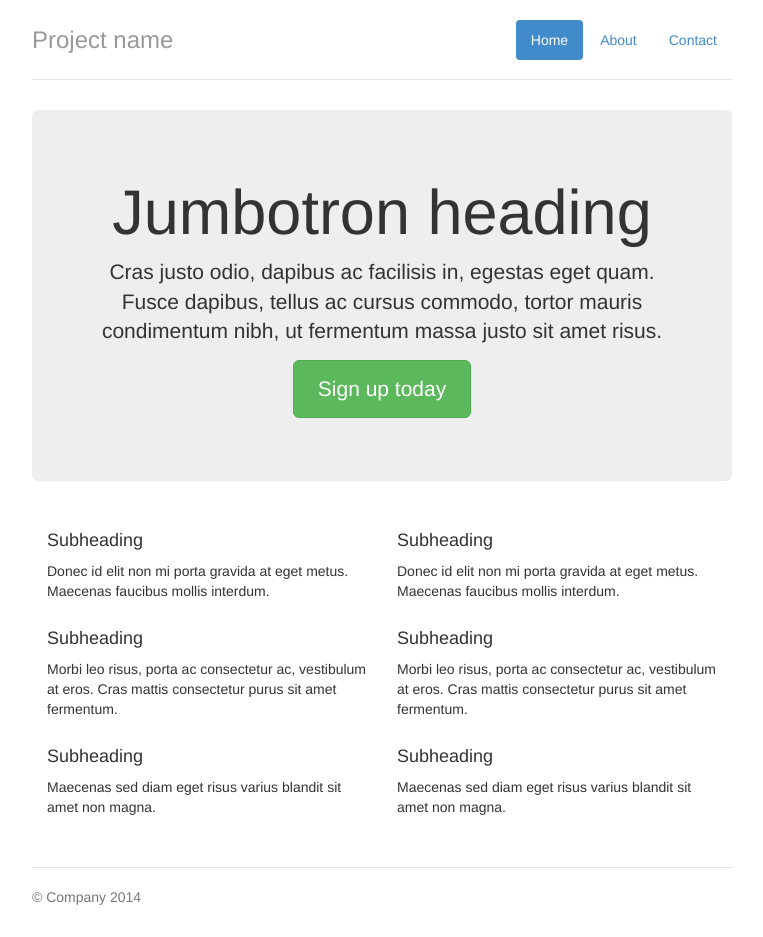
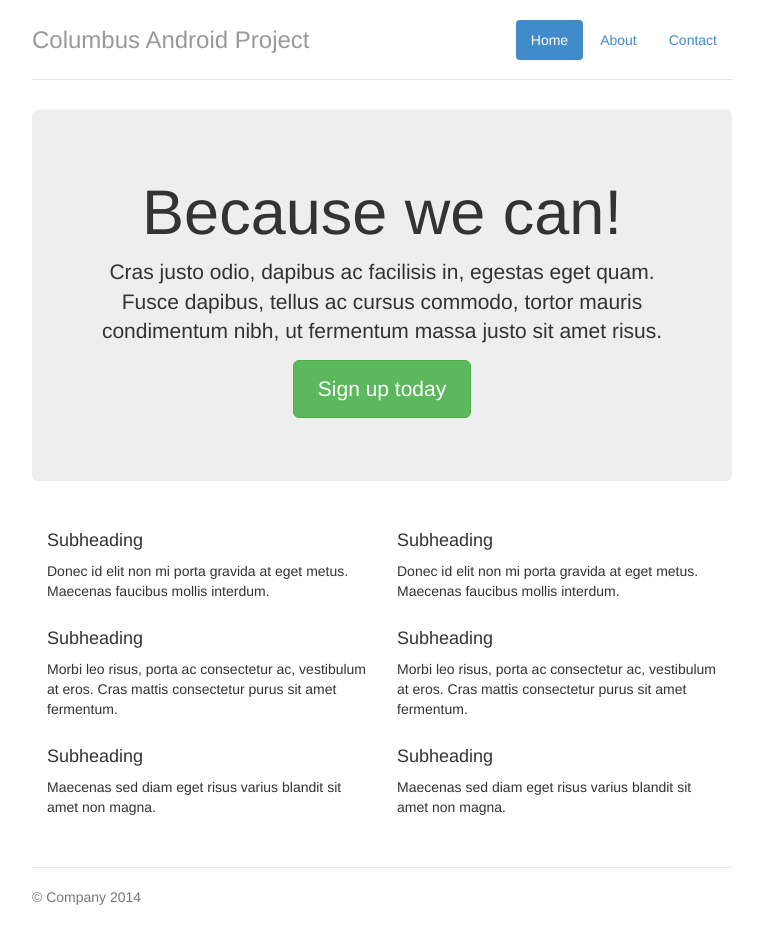
Before and after one commit to jrgleason/Poop, a plain HTML site: page examples/jumbotron-narrow/index.html in a window 1280 px wide. Shown: the whole page, without its empty margins (258-1021 px from the left). Drawn offline with Linux system fonts and the light colour scheme.

Commit message:
Adding some personalization

```diff
--- a/examples/jumbotron-narrow/index.html
+++ b/examples/jumbotron-narrow/index.html
@@ -4,11 +4,11 @@
     <meta charset="utf-8">
     <meta http-equiv="X-UA-Compatible" content="IE=edge">
     <meta name="viewport" content="width=device-width, initial-scale=1.0">
-    <meta name="description" content="">
+    <meta name="description" content="This is my personal twitter-bootstrap based application">
     <meta name="author" content="">
     <link rel="shortcut icon" href="../../assets/ico/favicon.ico">
 
-    <title>Narrow Jumbotron Template for Bootstrap</title>
+    <title>Columbus Android Users</title>
 
     <!-- Bootstrap core CSS -->
     <link href="../../dist/css/bootstrap.min.css" rel="stylesheet">
@@ -35,11 +35,11 @@
           <li><a href="#">About</a></li>
           <li><a href="#">Contact</a></li>
         </ul>
-        <h3 class="text-muted">Project name</h3>
+        <h3 class="text-muted">Columbus Android Project</h3>
       </div>
 
       <div class="jumbotron">
-        <h1>Jumbotron heading</h1>
+        <h1>Because we can!</h1>
         <p class="lead">Cras justo odio, dapibus ac facilisis in, egestas eget quam. Fusce dapibus, tellus ac cursus commodo, tortor mauris condimentum nibh, ut fermentum massa justo sit amet risus.</p>
         <p><a class="btn btn-lg btn-success" href="#" role="button">Sign up today</a></p>
       </div>
```
